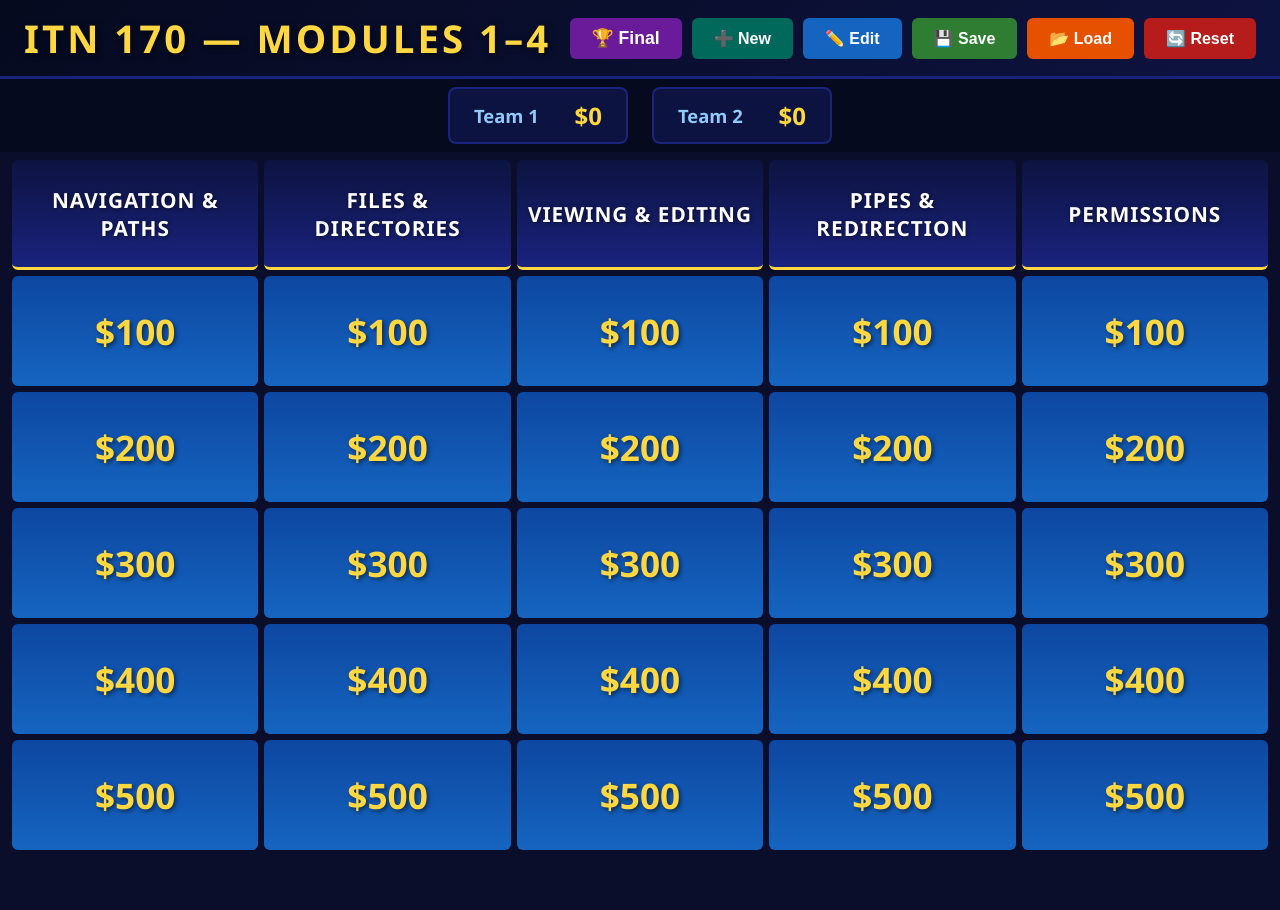
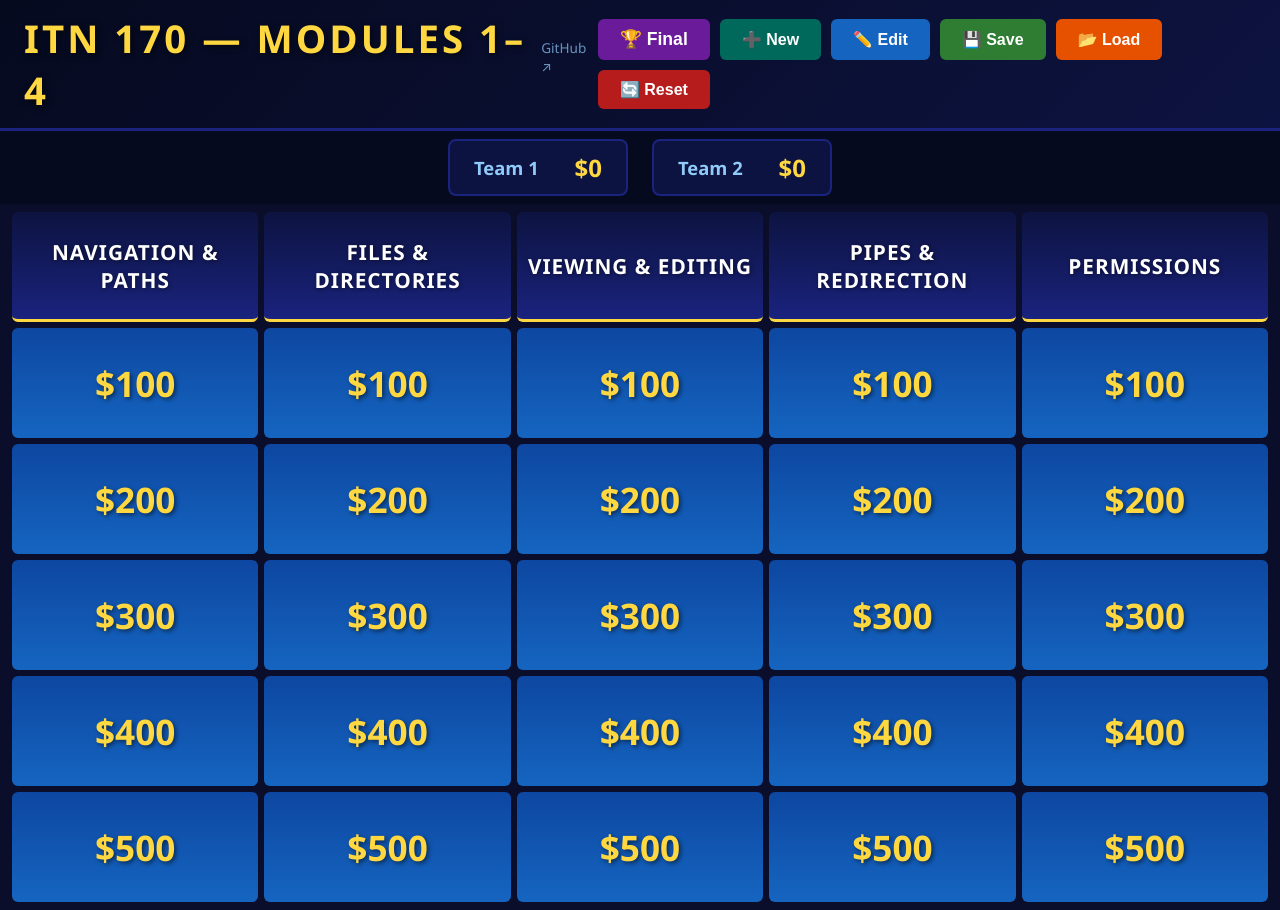
Before and after one commit to rmichak/jeopardy-classroom, a Next.js app: page / in a window 1280 px wide. Before the commit the page ends 858 px from the top, so only its background shows below. Built offline with nearby package versions, Linux system fonts and the light colour scheme.

Commit message:
Add GitHub link to header

```diff
--- a/src/app/page.tsx
+++ b/src/app/page.tsx
@@ -312,7 +312,13 @@ export default function JeopardyGame() {
     <>
       {/* HEADER */}
       <div className="header">
-        <h1>{game.title || 'Jeopardy!'}</h1>
+        <div style={{ display: 'flex', alignItems: 'baseline', gap: 12 }}>
+          <h1>{game.title || 'Jeopardy!'}</h1>
+          <a href="https://github.com/rmichak/jeopardy-classroom" target="_blank" rel="noopener noreferrer"
+            style={{ color: '#90caf9', fontSize: '0.85rem', textDecoration: 'none', opacity: 0.7 }}
+            onMouseOver={e => (e.currentTarget.style.opacity = '1')}
+            onMouseOut={e => (e.currentTarget.style.opacity = '0.7')}>GitHub ↗</a>
+        </div>
         <div className="header-controls">
           <button className="btn btn-final" onClick={openFinal}>🏆 Final</button>
           <button className="btn" style={{ background: '#00695c', color: '#fff' }} onClick={createNewGame}>➕ New</button>
```
